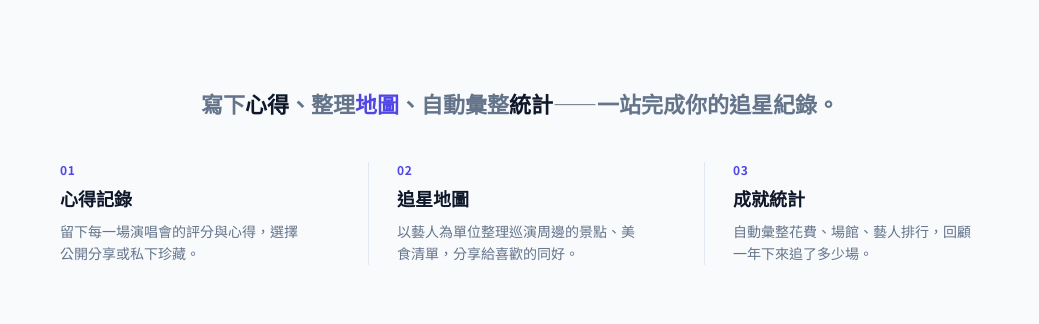
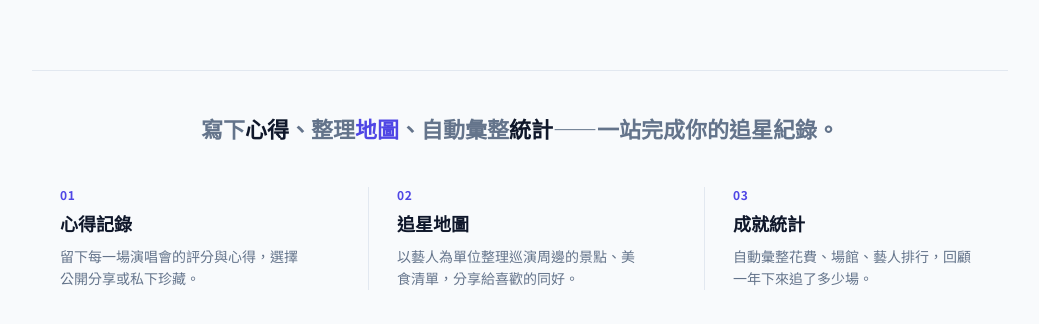
Before and after one commit to yee882408/moment-log, a Next.js app: page / in a window 1280 px wide. Shown: the part 398-722 px from the top of the page, without its empty margins (120-1159 px from the left). Built offline with nearby package versions, Linux system fonts and the light colour scheme; no server answers; the database is empty.

Commit message:
fix: add section dividers on homepage
Add a horizontal rule between the hero and the "what you can do"
copy block, and between that block and the popular reviews section,
so the three sections read as distinct rather than running together.

```diff
--- a/src/app/(main)/page.tsx
+++ b/src/app/(main)/page.tsx
@@ -68,7 +68,11 @@ export default async function Home(): Promise<ReactElement> {
 				{topReview && <HeroFeaturedReview review={topReview} />}
 			</section>
 
-			<section className="mx-auto flex w-full max-w-5xl flex-col gap-10 px-6 pt-4 pb-16">
+			<div className="mx-auto w-full max-w-5xl px-6">
+				<div className="border-t border-border" />
+			</div>
+
+			<section className="mx-auto flex w-full max-w-5xl flex-col gap-10 px-6 pt-10 pb-16">
 				{/* <div className="text-center">
 					<h2 className="text-lg font-semibold text-foreground">能做什麼</h2>
 				</div> */}
@@ -96,7 +100,13 @@ export default async function Home(): Promise<ReactElement> {
 			</section>
 
 			{featuredReviews.length > 0 && (
-				<section className="mx-auto flex w-full max-w-5xl flex-col gap-6 px-6 pb-20">
+				<div className="mx-auto w-full max-w-5xl px-6">
+					<div className="border-t border-border" />
+				</div>
+			)}
+
+			{featuredReviews.length > 0 && (
+				<section className="mx-auto flex w-full max-w-5xl flex-col gap-6 px-6 pt-10 pb-20">
 					<div className="flex items-center justify-between">
 						<h2 className="text-lg font-semibold text-foreground">熱門心得</h2>
 						<Button asChild variant="secondary" className="text-sm">
```
